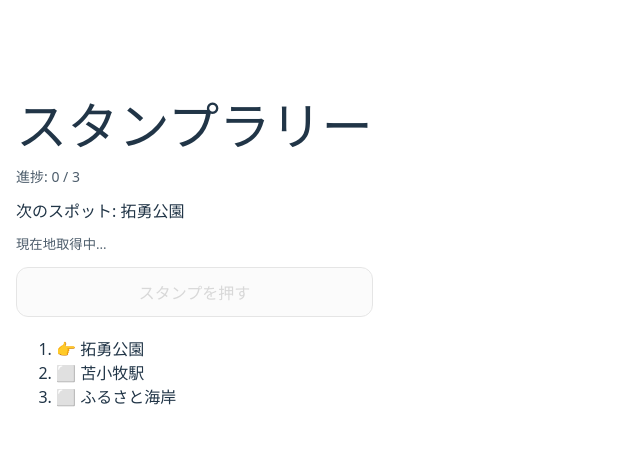
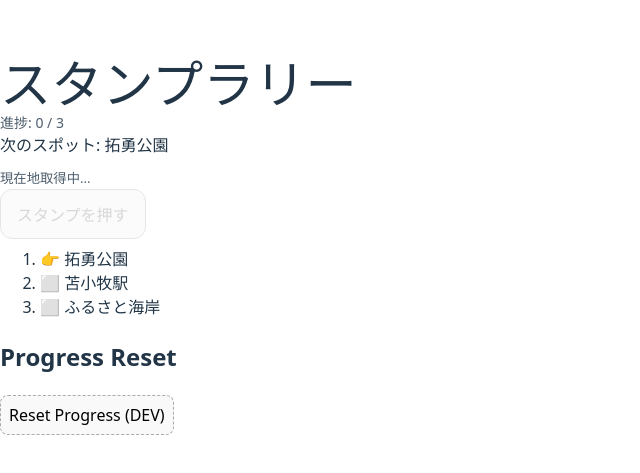
Before and after one commit to Kanaya-r/test, a React (Vite) app in the folder trainig-02/: page / in a window 1280 px wide. Shown: the part 155-628 px from the top of the page, without its empty margins (0-640 px from the left). Built offline with nearby package versions, Linux system fonts and the light colour scheme; no server answers.

Commit message:
[update] 動作テスト用にlocalstorageを初期化するボタンを設置

```diff
--- a/trainig-02/src/App.tsx
+++ b/trainig-02/src/App.tsx
@@ -1,8 +1,8 @@
-// src/App.tsx
 import { useCallback } from 'react'
 import { SPOTS } from './assets/ts/spots'
 import { useGeolocation } from './assets/ts/useGeolocation'
 import { useProgress } from './assets/ts/progressStore'
+import DevButton from './components/DevButton'
 
 export default function App() {
   const { state, target, canStamp, stamp, maxAccuracyM, dispatch } = useProgress(SPOTS)
@@ -16,8 +16,7 @@ export default function App() {
   useGeolocation(onPos)
 
   return (
-    <div style={{ minHeight: '100dvh', display: 'grid', placeItems: 'center', padding: 16 }}>
-      <div style={{ width: 'min(720px, 100%)', display: 'grid', gap: 12 }}>
+    <>
       <h1 style={{ margin: 0 }}>スタンプラリー</h1>
 
       <div style={{ fontSize: 14, opacity: 0.8 }}>
@@ -79,7 +78,11 @@ export default function App() {
           )
         })}
       </ol>
+
+      <div>
+        <h2>Progress Reset</h2>
+        <DevButton />
       </div>
-    </div>
+    </>
   )
 }
--- /dev/null
+++ b/trainig-02/src/assets/ts/constants.ts
@@ -0,0 +1 @@
+export const STORAGE_KEY = 'stamp-progress'
--- /dev/null
+++ b/trainig-02/src/components/DevButton.tsx
@@ -0,0 +1,18 @@
+import { STORAGE_KEY } from '../assets/ts/constants'
+
+export default function DevButton() {
+  function handleReset() {
+    localStorage.removeItem(STORAGE_KEY)
+    window.location.reload()
+  }
+
+  return (
+    <button
+    onClick={() => { handleReset() }}
+    style={{ padding: 8, border: '1px dashed #aaa' }}
+    title="開発用：進捗を初期化"
+    >
+      Reset Progress (DEV)
+    </button>
+  )
+}
```
Lines whose indentation alone changed are shown as unchanged.
